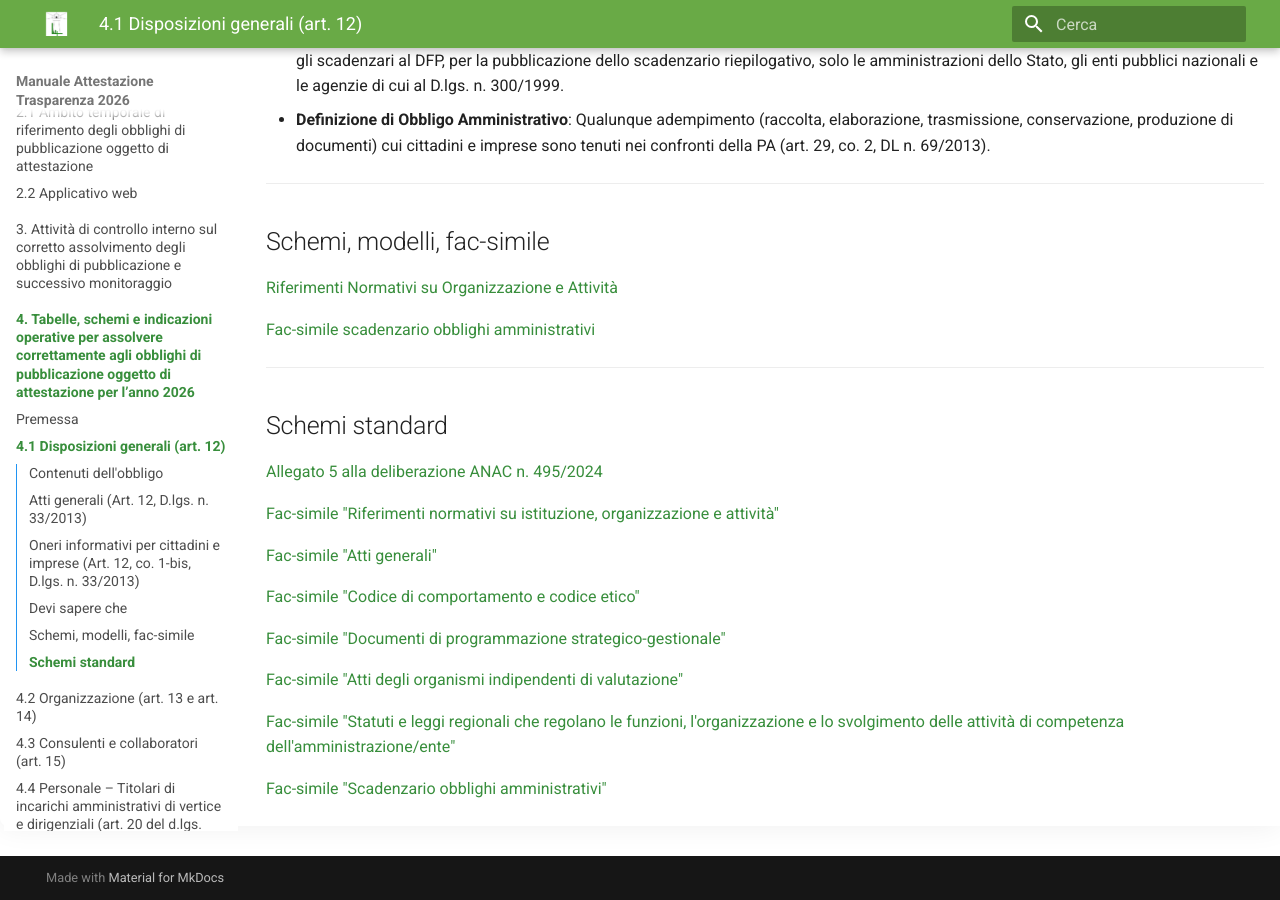
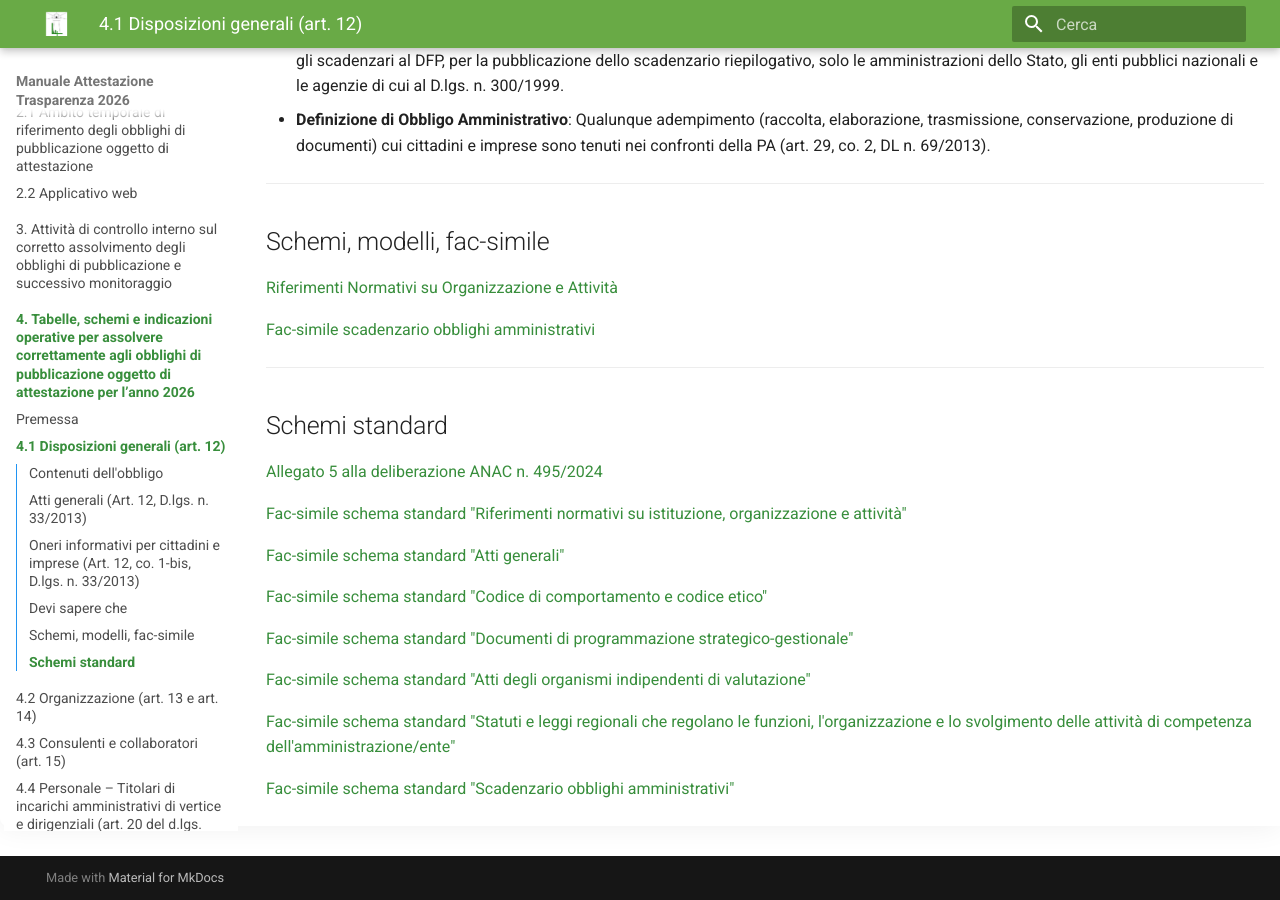
Before and after one commit to Lab4srl/manuale-trasparenza-2026, an MkDocs documentation site: the page built from docs/capitolo-4/4-1-atti-generali.md, in a window 1280 px wide and 900 px high, scrolled down 1664 px. Built offline with MkDocs 1.6.1 and Material for MkDocs 9.7.7, drawn with Linux system fonts in a browser that asks for light colours.

Commit message:
Aggiornamento manuale

```diff
--- a/docs/capitolo-4/4-1-atti-generali.md
+++ b/docs/capitolo-4/4-1-atti-generali.md
@@ -64,16 +64,16 @@ Le informazioni devono essere distinte per destinatario: **cittadini** / **impre
 
 [Allegato 5 alla deliberazione ANAC n. 495/2024](../assets/documenti/schema_atti_generali.pdf){:target="_blank"}
 
-[Fac-simile "Riferimenti normativi su istituzione, organizzazione e attività"](../assets/documenti/art.12-rif-YYYY-YYYYMMDD.v1.0.0.xlsx)
+[Fac-simile schema standard "Riferimenti normativi su istituzione, organizzazione e attività"](../assets/documenti/art.12-rif-YYYY-YYYYMMDD.v1.0.0.xlsx)
 
-[Fac-simile "Atti generali"](../assets/documenti/art.12-atti-gen-YYYY-YYYYMMDD.v1.0.0.xlsx)
+[Fac-simile schema standard "Atti generali"](../assets/documenti/art.12-atti-gen-YYYY-YYYYMMDD.v1.0.0.xlsx)
 
-[Fac-simile "Codice di comportamento e codice etico"](../assets/documenti/art.12-cod-YYYY-YYYYMMDD.v1.0.0.xlsx)
+[Fac-simile schema standard "Codice di comportamento e codice etico"](../assets/documenti/art.12-cod-YYYY-YYYYMMDD.v1.0.0.xlsx)
 
-[Fac-simile "Documenti di programmazione strategico-gestionale"](../assets/documenti/art.12-prog-YYYY-YYYYMMDD.v1.0.0.xlsx)
+[Fac-simile schema standard "Documenti di programmazione strategico-gestionale"](../assets/documenti/art.12-prog-YYYY-YYYYMMDD.v1.0.0.xlsx)
 
-[Fac-simile "Atti degli organismi indipendenti di valutazione"](../assets/documenti/art.12-atti-val-YYYY-YYYYMMDD.v1.0.0.xlsx)
+[Fac-simile schema standard "Atti degli organismi indipendenti di valutazione"](../assets/documenti/art.12-atti-val-YYYY-YYYYMMDD.v1.0.0.xlsx)
 
-[Fac-simile "Statuti e leggi regionali che regolano le funzioni, l'organizzazione e lo svolgimento delle attività di competenza dell'amministrazione/ente"](../assets/documenti/art.12-statuti-YYYY-YYYYMMDD.v1.0.0.xlsx)
+[Fac-simile schema standard "Statuti e leggi regionali che regolano le funzioni, l'organizzazione e lo svolgimento delle attività di competenza dell'amministrazione/ente"](../assets/documenti/art.12-statuti-YYYY-YYYYMMDD.v1.0.0.xlsx)
 
-[Fac-simile "Scadenzario obblighi amministrativi"](../assets/documenti/art.12-scadenz-YYYY-YYYYMMDD.v1.0.0.xlsx)
+[Fac-simile schema standard "Scadenzario obblighi amministrativi"](../assets/documenti/art.12-scadenz-YYYY-YYYYMMDD.v1.0.0.xlsx)
```
Also changed, not shown: docs/capitolo-4/4-10-controlli-rilievi.md (+6 -10 lines), docs/capitolo-4/4-12-pagamenti.md (+3 -3 lines), docs/capitolo-4/4-2-organizzazione.md (+11 -11 lines), docs/capitolo-4/4-3-consulenti-collaboratori.md (+2 -2 lines), docs/capitolo-4/4-6-attivita-procedimenti.md (+4 -4 lines).
